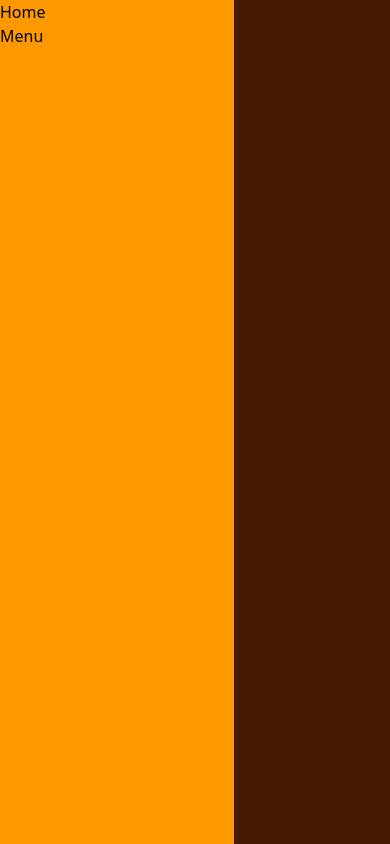
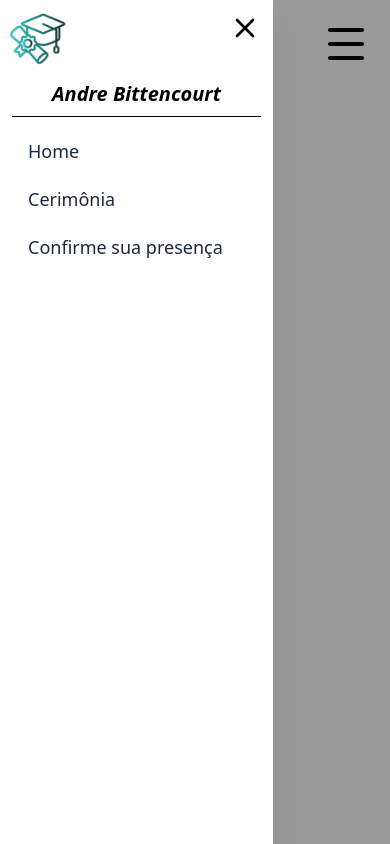
Before and after one commit to LeonardoKako/formatura-andre, a React (Vite) app: page / in a window 390 px wide. Both pictures are taken after a click on the element 346 px from the left and 44 px from the top of the page. Built offline with nearby package versions, Linux system fonts and the light colour scheme.

Commit message:
notion and navMobile done

```diff
--- a/package.json
+++ b/package.json
@@ -11,6 +11,8 @@
   },
   "dependencies": {
     "@tailwindcss/vite": "^4.1.13",
+    "framer-motion": "^12.23.22",
+    "lucide-react": "^0.545.0",
     "react": "^19.1.1",
     "react-dom": "^19.1.1",
     "react-toastify": "^11.0.5",
--- a/src/components/NavMobile.tsx
+++ b/src/components/NavMobile.tsx
@@ -1,23 +1,91 @@
+import { MenuIcon, XIcon } from "lucide-react";
+import { motion, AnimatePresence } from "framer-motion";
 import { useState } from "react";
+import chapeu from "../../public/andre-formatura.svg";
 
 export function NavMobile() {
   const [nav, setNav] = useState(false);
+
+  const itemVariants = {
+    hidden: { opacity: 0, x: -20 },
+    visible: (i: number) => ({
+      opacity: 1,
+      x: 0,
+      transition: { delay: 0.1 * i, duration: 0.3 },
+    }),
+  };
+
   return (
     <header className='flex md:hidden w-full'>
       <div
-        onClick={() => setNav(!nav)}
-        className='w-12 h-12 bg-blue-400 absolute top-5 right-5'
-      ></div>
+        onClick={() => setNav(true)}
+        className='absolute top-5 right-5 z-20 cursor-pointer'
+      >
+        <MenuIcon size={48} />
+      </div>
 
-      {nav && (
-        <nav className='flex z-10 absolute top-0 left-0 w-full'>
-          <ul className='flex flex-col h-[100vh] w-[60%] bg-amber-500'>
-            <li>Home</li>
-            <li>Menu</li>
-          </ul>
-          <div className='w-[40%] bg-amber-950'></div>
-        </nav>
-      )}
+      <AnimatePresence>
+        {nav && (
+          <motion.nav
+            initial={{ opacity: 0 }}
+            animate={{ opacity: 1 }}
+            exit={{ opacity: 0 }}
+            transition={{ duration: 0.3 }}
+            className='fixed inset-0 z-10 flex'
+          >
+            <motion.div
+              initial={{ x: "-100%" }}
+              animate={{ x: 0 }}
+              exit={{ x: "-100%" }}
+              transition={{ type: "tween", duration: 0.4 }}
+              className='flex flex-col h-full w-[70%] max-w-[300px] bg-white relative shadow-xl'
+            >
+              <img
+                src={chapeu}
+                className='mt-2 ml-2'
+                width={60}
+                alt='Chapéu formatura'
+              />
+              <XIcon
+                className='absolute top-3 right-3 cursor-pointer'
+                size={32}
+                onClick={() => setNav(false)}
+              />
+              <h1 className='text-center mt-3 text-xl font-bold italic border-b pb-2 mx-3'>
+                Andre Bittencourt
+              </h1>
+
+              <motion.ul
+                initial='hidden'
+                animate='visible'
+                className='flex flex-col mt-4 px-6 text-lg gap-3 text-slate-800 font-medium'
+              >
+                {["Home", "Cerimônia", "Confirme sua presença"].map(
+                  (item, i) => (
+                    <motion.li
+                      key={item}
+                      custom={i}
+                      variants={itemVariants}
+                      className='p-1 cursor-pointer hover:translate-x-1 transition-transform'
+                    >
+                      {item}
+                    </motion.li>
+                  )
+                )}
+              </motion.ul>
+            </motion.div>
+
+            <motion.div
+              onClick={() => setNav(false)}
+              initial={{ opacity: 0 }}
+              animate={{ opacity: 0.4 }}
+              exit={{ opacity: 0 }}
+              transition={{ duration: 0.3 }}
+              className='flex-1 bg-black'
+            ></motion.div>
+          </motion.nav>
+        )}
+      </AnimatePresence>
     </header>
   );
 }
```
Also changed, not shown: 1 other file (tests, documents, lock files or other folders).
